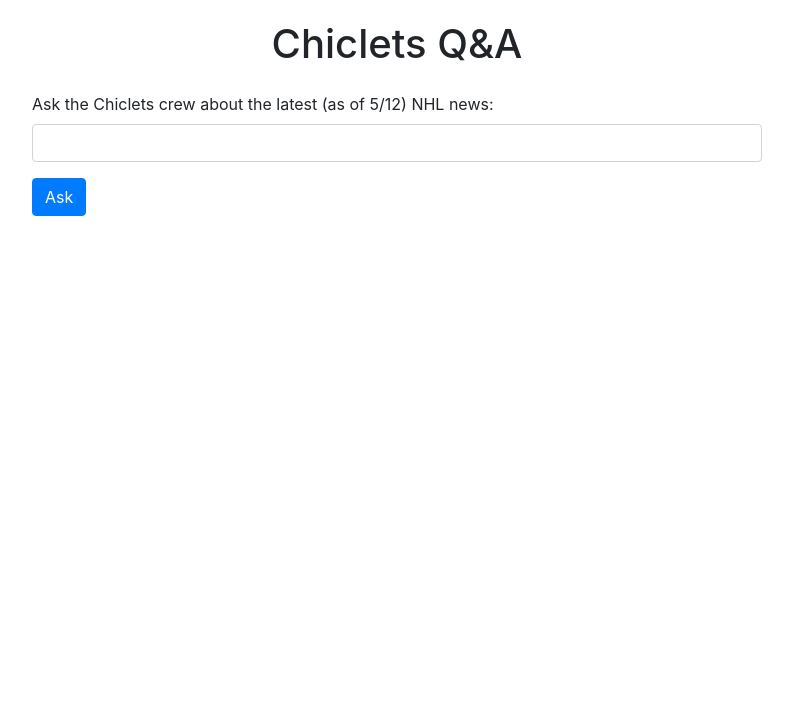
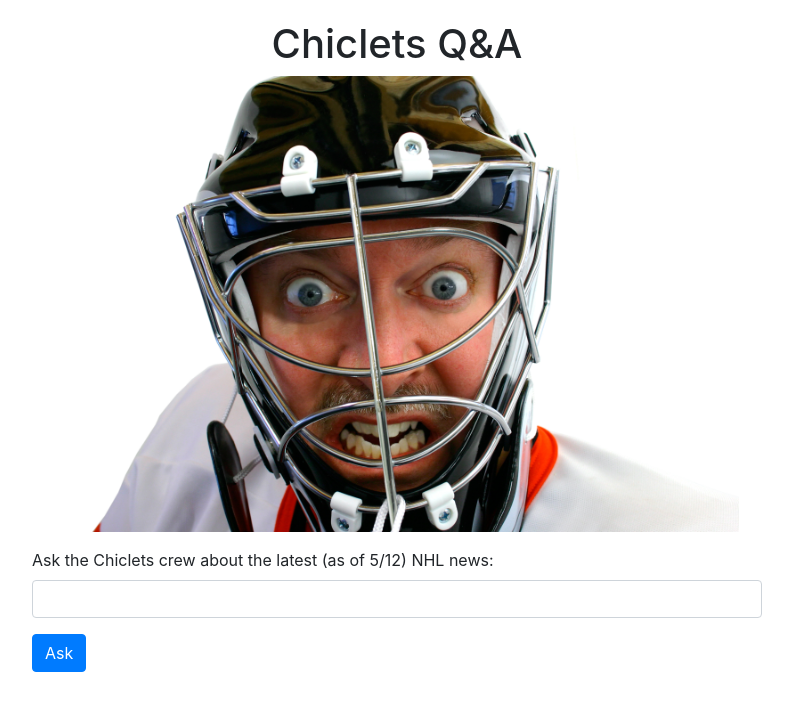
Before and after one commit to shibby576/chiclet, a Flask app: page / in a window 1280 px wide. Shown: the top 711 px of the page, without its empty margins (243-1036 px from the left). Run offline with Flask 3, Linux system fonts and the light colour scheme.

Commit message:
added image

```diff
--- a/templates/index.html
+++ b/templates/index.html
@@ -13,6 +13,12 @@
         body {
             padding-top: 20px;
         }
+
+    .custom-image {
+        max-width: 60%;
+        margin: 0 auto;
+    }
+
     </style>
 </head>
 
@@ -22,6 +28,10 @@
             <div class="col-12 text-center">
                 <h1>Chiclets Q&A</h1>
             </div>
+
+            <img src="images/AdobeStock_2184523.jpeg" class="img-fluid custom-image" alt="...">
+
+
         </div>
         <div class="row">
             <div class="col-12 col-md-8 offset-md-2">
```
Also changed, not shown: templates/images/AdobeStock_2184523.jpeg (added).
